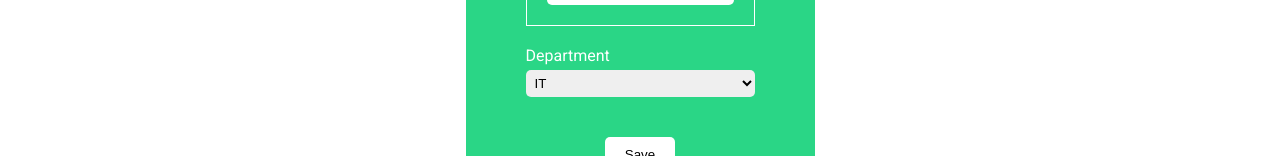
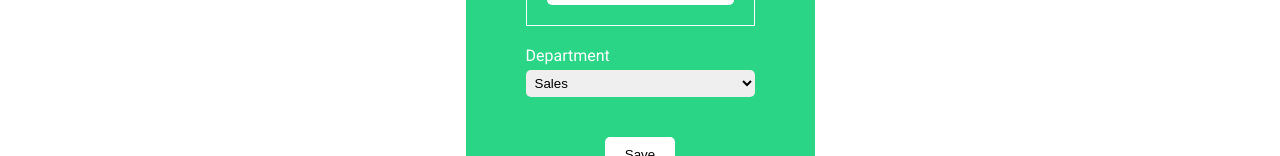
Before and after one commit to ArthurB2077/hrnet, a React (Create React App) app: page /add-employee in a window 1280 px wide. Shown: the part 796-952 px from the top of the page. Built offline with nearby package versions, Linux system fonts and the light colour scheme.

Commit message:
WIP: handleSubmit form create employee

```diff
--- a/src/pages/NewEmployee/index.tsx
+++ b/src/pages/NewEmployee/index.tsx
@@ -1,41 +1,58 @@
-import React from "react"
+import React, { useRef } from "react"
+import { useDispatch } from "react-redux";
+
 
 const NewEmployee: React.FC = () => {
+    const dispatch = useDispatch();
+    const firstNameRef = useRef<HTMLInputElement>(null);
+    const lastNameRef = useRef<HTMLInputElement>(null);
+    const dateOfBirthRef = useRef<HTMLInputElement>(null);
+    const startDateRef = useRef<HTMLInputElement>(null);
+    const streetRef = useRef<HTMLInputElement>(null);
+    const cityRef = useRef<HTMLInputElement>(null);
+    const stateRef = useRef<HTMLSelectElement>(null);
+    const zipCodeRef = useRef<HTMLInputElement>(null);
+    const departmentRef = useRef<HTMLSelectElement>(null);
+
+    const handleSubmit = (e: React.FormEvent<HTMLFormElement>) => {
+        e.preventDefault()
+        console.log(e.target)
+    }
 
     return (
         <main className="new-employee">
             <section className="new-employee-form-section">
                 <h1 className="create-employee-form-header">Add new employee</h1>
-                <form className="create-employee-form" onSubmit={(e) => console.log(e)}>
+                <form className="create-employee-form" onSubmit={(e: React.FormEvent<HTMLFormElement>) => handleSubmit(e)}>
                     <div className="create-employee-form-input">
                         <label htmlFor="firstName">First name</label>
-                        <input type="text" id="firstName" />
+                        <input ref={firstNameRef} type="text" id="firstName" />
                     </div>
                     <div className="create-employee-form-input">
                         <label htmlFor="lastName">Last name</label>
-                        <input type="text" id="lastName" />
+                        <input ref={lastNameRef} type="text" id="lastName" />
                     </div>
                     <div className="create-employee-form-input">
                         <label htmlFor="dateOfBirth">Date of birth</label>
-                        <input type="date" id="dateOfBirth" />
+                        <input ref={dateOfBirthRef} type="date" id="dateOfBirth" />
                     </div>
                     <div className="create-employee-form-input">
                         <label htmlFor="startDate">Start date</label>
-                        <input type="date" id="startDate" />
+                        <input ref={startDateRef} type="date" id="startDate" />
                     </div>
                     <div className="create-employee-form-input-group">
                         <span className="create-employee-form-input-group__title">Adress</span>
                         <div className="create-employee-form-input">
                             <label htmlFor="street">Street</label>
-                            <input type="text" id="street" />
+                            <input ref={streetRef} type="text" id="street" />
                         </div>
                         <div className="create-employee-form-input">
                             <label htmlFor="city">City</label>
-                            <input type="text" id="city" />
+                            <input ref={cityRef} type="text" id="city" />
                         </div>
                         <div className="create-employee-form-input">
                             <label htmlFor="state">State</label>
-                            <select id="state">
+                            <select ref={stateRef} id="state">
                                 <option value="1">Alabama</option>
                                 <option value="2">Oklahoma</option>
                                 <option value="3">California</option>
@@ -44,21 +61,21 @@ const NewEmployee: React.FC = () => {
                         </div>
                         <div className="create-employee-form-input">
                             <label htmlFor="zipCode">Zip Code</label>
-                            <input type="text" id="zipCode" />
+                            <input ref={zipCodeRef} type="text" id="zipCode" />
                         </div>
                     </div>
                     <div className="create-employee-form-input">
                         <label htmlFor="department">Department</label>
-                        <select id="department">
-                            <option value="1">IT</option>
-                            <option value="2">HR</option>
-                            <option value="3">Sales</option>
+                        <select ref={departmentRef} id="department">
+                            <option value="1">Sales</option>
                             <option value="4">Marketing</option>
+                            <option value="2">Engineering</option>
+                            <option value="3">Human Resources</option>
+                            <option value="3">Legal</option>
                         </select>
                     </div>
                     <div className="create-employee-form-input-button">
-                    <button className="create-employee-form-button" type="submit">Save</button>
-
+                        <button className="create-employee-form-button" type="submit">Save</button>
                     </div>
                 </form>
             </section>
```
